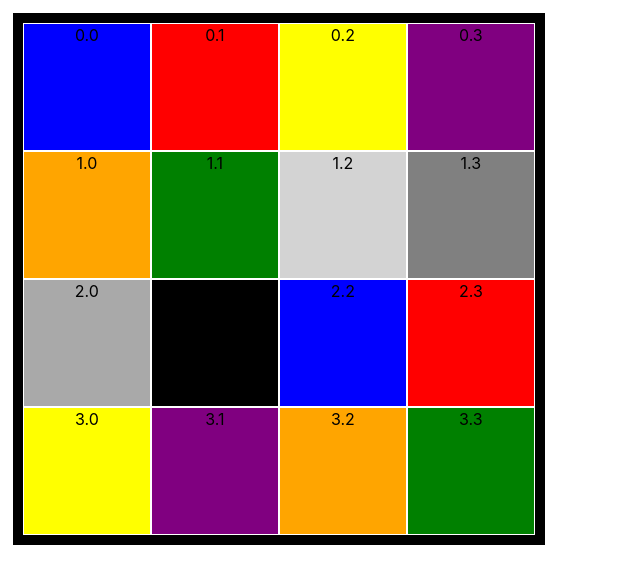
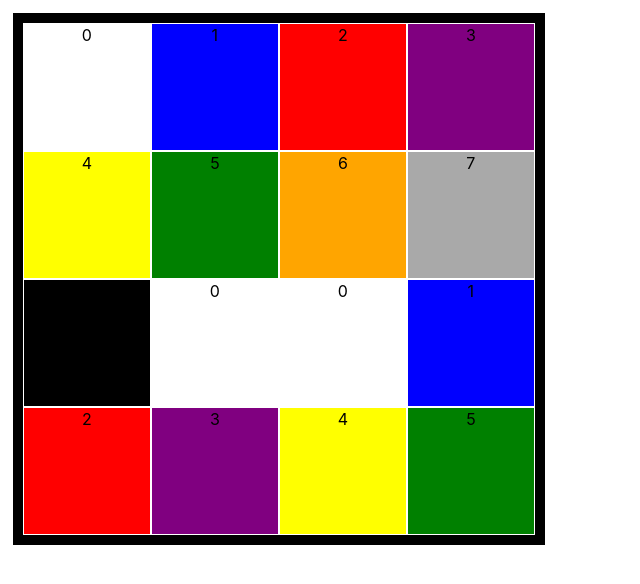
Before and after one commit to pagoncalves/projeto, a React (Create React App) app: page / in a window 1280 px wide. Shown: the top 584 px of the page, without its empty margins (0-640 px from the left). Built offline with nearby package versions, Linux system fonts and the light colour scheme.

Commit message:
novas funções

```diff
--- a/src/App.js
+++ b/src/App.js
@@ -1,17 +1,51 @@
 import React from "react";
 import './App.css';
 
+function grupos(cor1, cor2) {
+  var tipo = [0, 1, 1, 2, 1, 2, 2, 3, 4]
+  if (tipo[cor1] === tipo[cor2] && cor1 !== cor2) {
+    return cor1 | cor2
+  }
+  else {
+    return 0
+  }
+}
+
+function tabuleiro(i, j, tecla) {
+  var linha
+  var coluna
+  if (tecla === "ArrowLeft") {
+    linha = i
+    coluna = j
+
+  }
+  if (tecla === "ArrowRight") {
+    linha = i
+    coluna = 3 - j
+
+  }
+  if (tecla === "ArrowUp") {
+    linha = j
+    coluna = i
+  }
+  if (tecla === "ArrowDown") {
+    linha = 3 - j
+    coluna = i
+  }
+  return [linha, coluna]
+}
 
 class App extends React.Component {
   constructor(props) {
     super(props)
-    this.cores = ["blue", "red", "yellow", "purple", "orange", "green", "lightgrey", "grey", "darkgrey", "black"]
+    this.cores = ["white", "blue", "red", "purple", "yellow", "green", "orange" , "darkgrey", "black"]
     //estado inicial
     this.state = {
-      quadrados: [[0, 1, 2, 3], [4, 5, 6, 7], [8, 9, 0, 1], [2, 3, 4, 5]]
+      quadrados: [[0, 1, 2, 3], [4, 5, 6, 7], [8, 0, 0, 1], [2, 3, 4, 5]]
 
     }
   }
+
 
 
 
@@ -25,37 +59,29 @@ class App extends React.Component {
       for (var i = 0; i < 4; i++) {
         var k = 0
         for (var j = 0; j < 4; j++) {
-          if (event.code === "ArrowLeft") {
-            var linha_atual = i
-            var linha_nova = i
-            var coluna_atual = j
-            var coluna_nova = k
-          }
-          if (event.code === "ArrowRight") {
-            linha_atual = i
-            linha_nova = i
-            coluna_atual = 3 - j
-            coluna_nova = 3 - k
-          }
-          if (event.code === "ArrowUp") {
-            linha_atual = j
-            linha_nova = k
-            coluna_atual = i
-            coluna_nova = i
-          }
-          if (event.code === "ArrowDown") {
-            linha_atual = 3 - j
-            linha_nova = 3 - k
-            coluna_atual = i
-            coluna_nova = i
-          }
+          var linha_atual, coluna_atual, coluna_nova, linha_nova
+          [linha_atual, coluna_atual] = tabuleiro(i, j, event.code);
+          [linha_nova, coluna_nova] = tabuleiro(i, k, event.code)
 
           var cor_atual = state.quadrados[linha_atual][coluna_atual]
           var cor_nova = quadrados_novos[linha_nova][coluna_nova]
-          var cor_soma = cor_atual
-          if (cor_nova > 0) {
+          if (cor_atual > 0) {
+            var cor_soma
+            if (cor_nova === 0) {
+              cor_soma = cor_atual
+            } else {
+              k++
+              cor_soma = grupos(cor_atual, cor_nova);
+              if (cor_soma === 0){
+                cor_soma=cor_atual;
+                [linha_nova, coluna_nova] = tabuleiro(i, k, event.code)
+
+              }
+
+            }
+
             quadrados_novos[linha_nova][coluna_nova] = cor_soma
-            k++
+
           }
         }
       }
@@ -79,58 +105,59 @@ render() {
         <div id="Quadrado">
           <div className="Qdentro">
             <div id="0.0" className="qq" style={{ backgroundColor: this.cores[this.state.quadrados[0][0]] }}>
-            0.0
+              {this.state.quadrados[0][0]}
           </div>
             <div id="1.0" className="qq" style={{ backgroundColor: this.cores[this.state.quadrados[1][0]] }}>
-            1.0
+            {this.state.quadrados[1][0]}
           </div>
             <div id="2.0" className="qq" style={{ backgroundColor: this.cores[this.state.quadrados[2][0]] }}>
-            2.0
+            {this.state.quadrados[2][0]}
+
           </div>
             <div id="3.0" className="qq" style={{ backgroundColor: this.cores[this.state.quadrados[3][0]] }}>
-            3.0
+            {this.state.quadrados[3][0]}
           </div>
           </div>
           <div className="Qdentro">
             <div id="0.1" className="qq" style={{ backgroundColor: this.cores[this.state.quadrados[0][1]] }}>
-            0.1
+            {this.state.quadrados[0][1]}
           </div>
             <div id="1.1" className="qq" style={{ backgroundColor: this.cores[this.state.quadrados[1][1]] }}>
-            1.1
+            {this.state.quadrados[1][1]}
           </div>
             <div id="2.1" className="qq" style={{ backgroundColor: this.cores[this.state.quadrados[2][1]] }}>
-            2.1
+            {this.state.quadrados[2][1]}
           </div>
             <div id="3.1" className="qq" style={{ backgroundColor: this.cores[this.state.quadrados[3][1]] }}>
-            3.1
+            {this.state.quadrados[3][1]}
           </div>
           </div>
           <div className="Qdentro">
             < div id="0.2" className="qq" style={{ backgroundColor: this.cores[this.state.quadrados[0][2]] }}>
-            0.2
+            {this.state.quadrados[0][2]}
           </ div>
             <div id="1.2" className="qq" style={{ backgroundColor: this.cores[this.state.quadrados[1][2]] }}>
-            1.2
+            {this.state.quadrados[1][2]}
           </div>
             <div id="2.2" className="qq" style={{ backgroundColor: this.cores[this.state.quadrados[2][2]] }}>
-            2.2
+            {this.state.quadrados[2][2]}
           </div>
             <div id="3.2" className="qq" style={{ backgroundColor: this.cores[this.state.quadrados[3][2]] }}>
-            3.2
+            {this.state.quadrados[3][2]}
           </div>
           </div>
           <div className="Qdentro">
             <div id="0.3" className="qq" style={{ backgroundColor: this.cores[this.state.quadrados[0][3]] }}>
-            0.3
+            {this.state.quadrados[0][3]}
           </div>
             <div id="1.3" className="qq" style={{ backgroundColor: this.cores[this.state.quadrados[1][3]] }}>
-            1.3
+            {this.state.quadrados[1][3]}
           </div>
             <div id="2.3" className="qq" style={{ backgroundColor: this.cores[this.state.quadrados[2][3]] }}>
-            2.3
+            {this.state.quadrados[2][3]}
           </div>
             <div id="3.3" className="qq" style={{ backgroundColor: this.cores[this.state.quadrados[3][3]] }}>
-            3.3
+            {this.state.quadrados[3][3]}
           </div>
           </div>
         </div>
```
Lines whose indentation alone changed are shown as unchanged.
